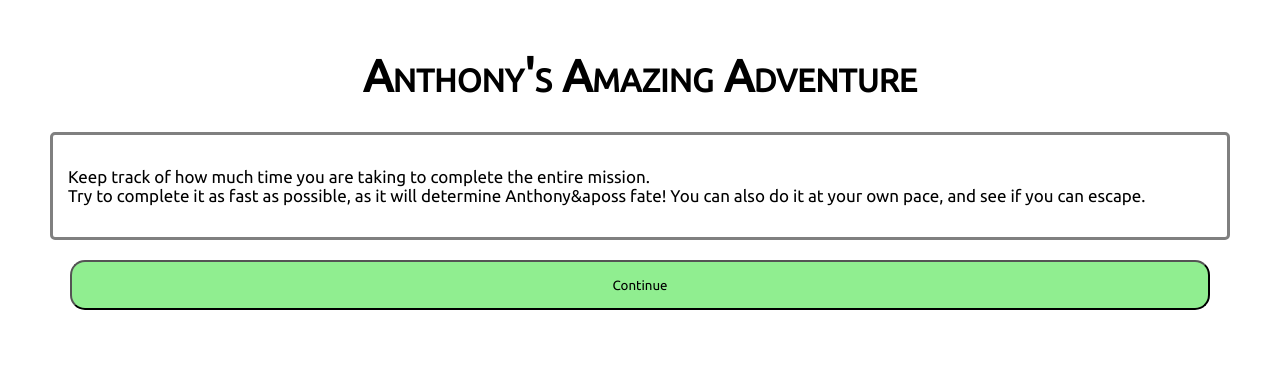
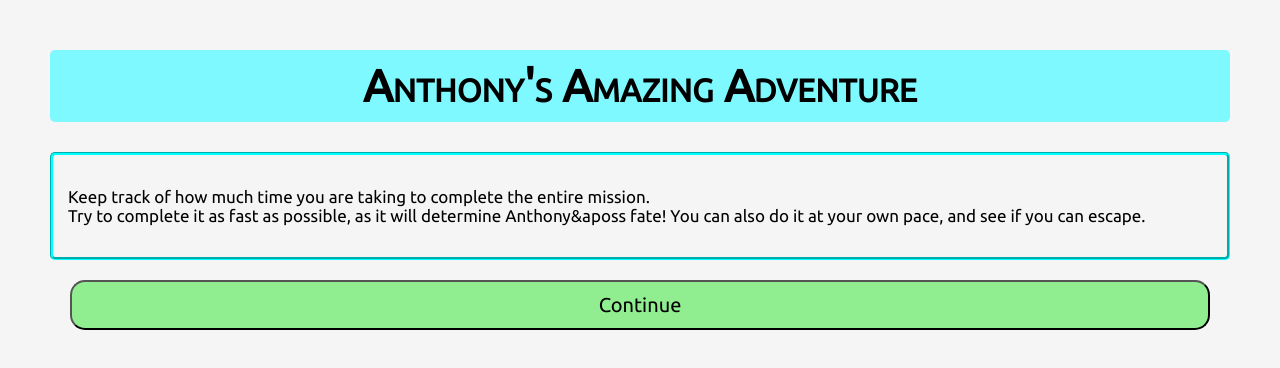
Before and after one commit to jcgter777/AAA, a plain HTML site: page index.html in a window 1280 px wide. Both pictures are taken after a click on the button "Continue". Drawn offline with Linux system fonts and the light colour scheme.

Commit message:
Added more styling

```diff
--- a/css/style.css
+++ b/css/style.css
@@ -4,16 +4,20 @@
 
 body {
     margin: 50px;
+    background: whitesmoke;
 }
 
 h1 {
     text-align: center;
     font-variant: small-caps;
     font-size: 45px;
+    background: #7DF9FF;
+    border-radius: 5px;
+    padding: 10px;
 }
 
 div {
-    border: 3px gray solid;
+    border: 3px cyan groove;
     border-radius: 5px;
     padding: 15px;
     font-size: 17px;
@@ -25,6 +29,7 @@ div {
     width: -webkit-fill-available;
     height: 50px;
     background: lightgreen;
+    font-size: 20px;
 }
 
 #continue:hover {
--- a/index.html
+++ b/index.html
@@ -23,7 +23,7 @@
   </p>
 </div>
 
-<div id="puzzle1" style="display: none">
+<div id="puzzle1.1" style="display: none">
   <p>
     Anthony awakes from deep slumber and wanders out of his cell just to find three elevators. Last time he checked, he was roughly 54 kg.  Each elevator is held by different ropes and has different masses, but they are currently held at rest:
     <ul>
--- a/js/main.js
+++ b/js/main.js
@@ -2,7 +2,7 @@ var current = 0
 const divs = [
     "intro1",
     "intro2",
-    "puzzle1",
+    "puzzle1.1",
 ]
 function next() {
     if (current == divs.length-1)
```
